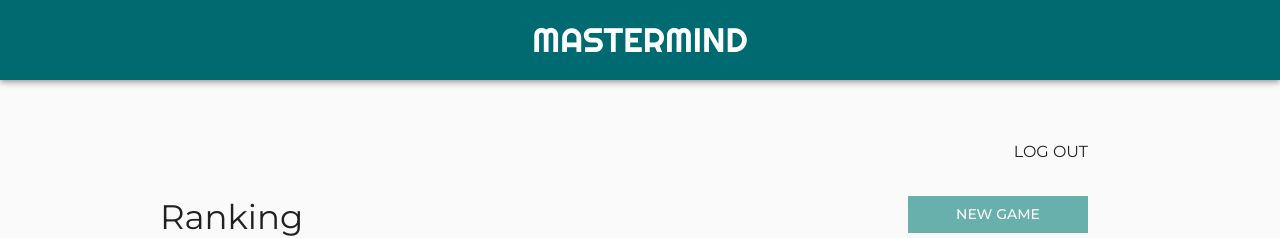
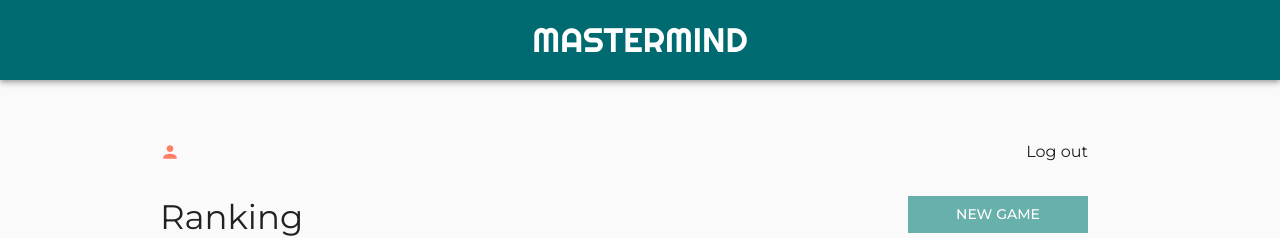
Before and after one commit to SalomeTreichler/mastermind, a React (Create React App) app: page /ranking in a window 1280 px wide. Shown: the top 238 px of the page. Built offline with nearby package versions, Linux system fonts and the light colour scheme; no server answers.

Commit message:
added username to page

```diff
--- a/src/components/pages/GamePage.js
+++ b/src/components/pages/GamePage.js
@@ -8,6 +8,7 @@ import { generateSettings, generateCode, defaultColors } from "../../Utils";
 import GameDialog from "../molecules/GameDialog";
 import Typography from "@material-ui/core/Typography";
 import theme from "../../config/Theme";
+import PersonIcon from "@material-ui/icons/Person";
 
 const useStyles = makeStyles(() => ({
   container: {
@@ -53,10 +54,18 @@ export default function GamePage() {
               spacing={4}>
                         <GameDialog open={open} setOpen={setOpen} />
 
-            <Grid container item direction={"row"} justify={"flex-end"} alignItems={"center"}
+            <Grid container item direction={"row"} justify={"space-between"} alignItems={"center"}
                   className={classes.containerItem}>
                 <Grid item>
-                    <Typography onClick={handleLogout} style={{cursor: 'pointer'}}>LOG OUT</Typography>
+                    <Typography style={{ display: "flex" }}>
+                        <PersonIcon color={"secondary"} fontSize={"small"} style={{marginRight: "10px"}}/>
+                        {localStorage.getItem("username")}
+                    </Typography>
+                </Grid>
+                <Grid item>
+                    <Typography onClick={handleLogout} style={{ cursor: "pointer" }}>
+                        Log out
+                    </Typography>
                 </Grid>
             </Grid>
             <Grid container item direction={"row"} justify={"space-between"} alignItems={"center"}
--- a/src/components/pages/RankingPage.js
+++ b/src/components/pages/RankingPage.js
@@ -11,7 +11,8 @@ import TableCell from "@material-ui/core/TableCell";
 import axios from "axios";
 import { useHistory } from "react-router";
 import { difficulties } from "../../Utils";
-import GameDialog from "../molecules/GameDialog"
+import GameDialog from "../molecules/GameDialog";
+import PersonIcon from '@material-ui/icons/Person';
 
 const useStyles = makeStyles(() => ({
   container: {
@@ -66,13 +67,19 @@ export default function RankingPage() {
         container
         item
         direction={"row"}
-        justify={"flex-end"}
+        justify={"space-between"}
         alignItems={"center"}
         className={classes.containerItem}
       >
         <Grid item>
+          <Typography style={{ display: "flex" }}>
+            <PersonIcon color={"secondary"} fontSize={"small"} style={{marginRight: "10px"}}/>
+            {localStorage.getItem("username")}
+          </Typography>
+        </Grid>
+        <Grid item>
           <Typography onClick={handleLogout} style={{ cursor: "pointer" }}>
-            LOG OUT
+            Log out
           </Typography>
         </Grid>
       </Grid>
```
